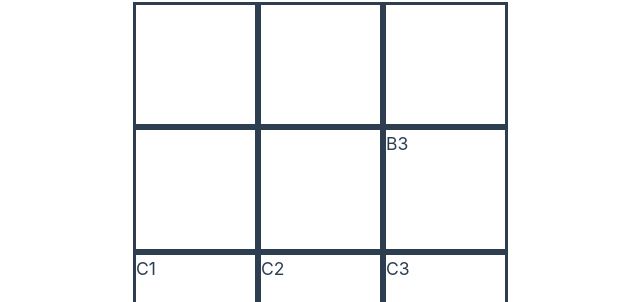
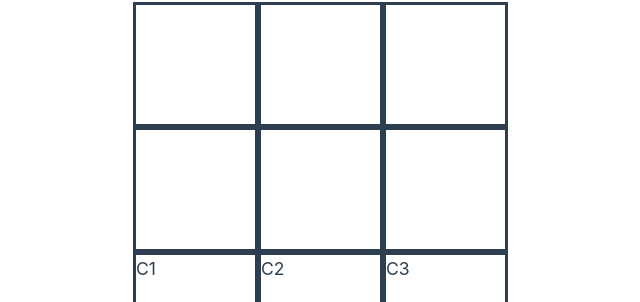
Before and after one commit to jffelix/VueJS-Tic-Tac-Toe, a Vue app in the folder VueJS-Tic-Tac-Toe/: page / in a window 1280 px wide. Shown: the part 247-549 px from the top of the page, without its empty margins (507-1147 px from the left). Built offline with nearby package versions, Linux system fonts and the light colour scheme.

Commit message:
Implemented mark box for B3

```diff
--- a/VueJS-Tic-Tac-Toe/src/components/rows/MiddleRow.vue
+++ b/VueJS-Tic-Tac-Toe/src/components/rows/MiddleRow.vue
@@ -15,7 +15,11 @@
         v-on:markB2="markB2"
         :boxB2="this.boxB2"
       />
-      <RowB3 />
+      <RowB3
+        v-on:changePlayerRowB="changePlayerRowB"
+        v-on:markB3="markB3"
+        :boxB3="this.boxB3"
+      />
     </div>
   </main>
 </template>
@@ -35,7 +39,8 @@ export default {
     data() {
       return {
         boxB1: null,
-        boxB2: null
+        boxB2: null,
+        boxB3: null
       }
     },
     props: {
@@ -51,6 +56,9 @@ export default {
       },
       markB2() {
         this.boxB2 = this.currentPlayer
+      },
+      markB3() {
+        this.boxB3 = this.currentPlayer
       }
     }
 }
--- a/VueJS-Tic-Tac-Toe/src/components/rows/subrows/RowB3.vue
+++ b/VueJS-Tic-Tac-Toe/src/components/rows/subrows/RowB3.vue
@@ -1,14 +1,35 @@
 <template>
     <main>
-        <div className='rowB3'>
-            <h3>B3</h3>
+        <div
+            className='rowB3'
+            v-on:click="this.markBoxB3"
+        >
+            <h3>{{this.boxB3}}</h3>
         </div>
     </main>
 </template>
 
 <script>
 export default {
-    name: "RowB3"
+    name: "RowB3",
+    data() {
+        return {
+            wasSelelctedB3: false
+        }
+    },
+    props: {
+        boxB3: String
+    },
+    emits: ["changePlayerRowB", "markB3"],
+    methods: {
+        markBoxB3() {
+            if (this.wasSelelctedB3 === false) {
+                this.$emit("changePlayerRowB")
+                this.$emit("markB3")
+                this.wasSelelctedB3 = !this.wasSelelctedB3
+            }
+        }
+    }
 }
 </script>
 
```
